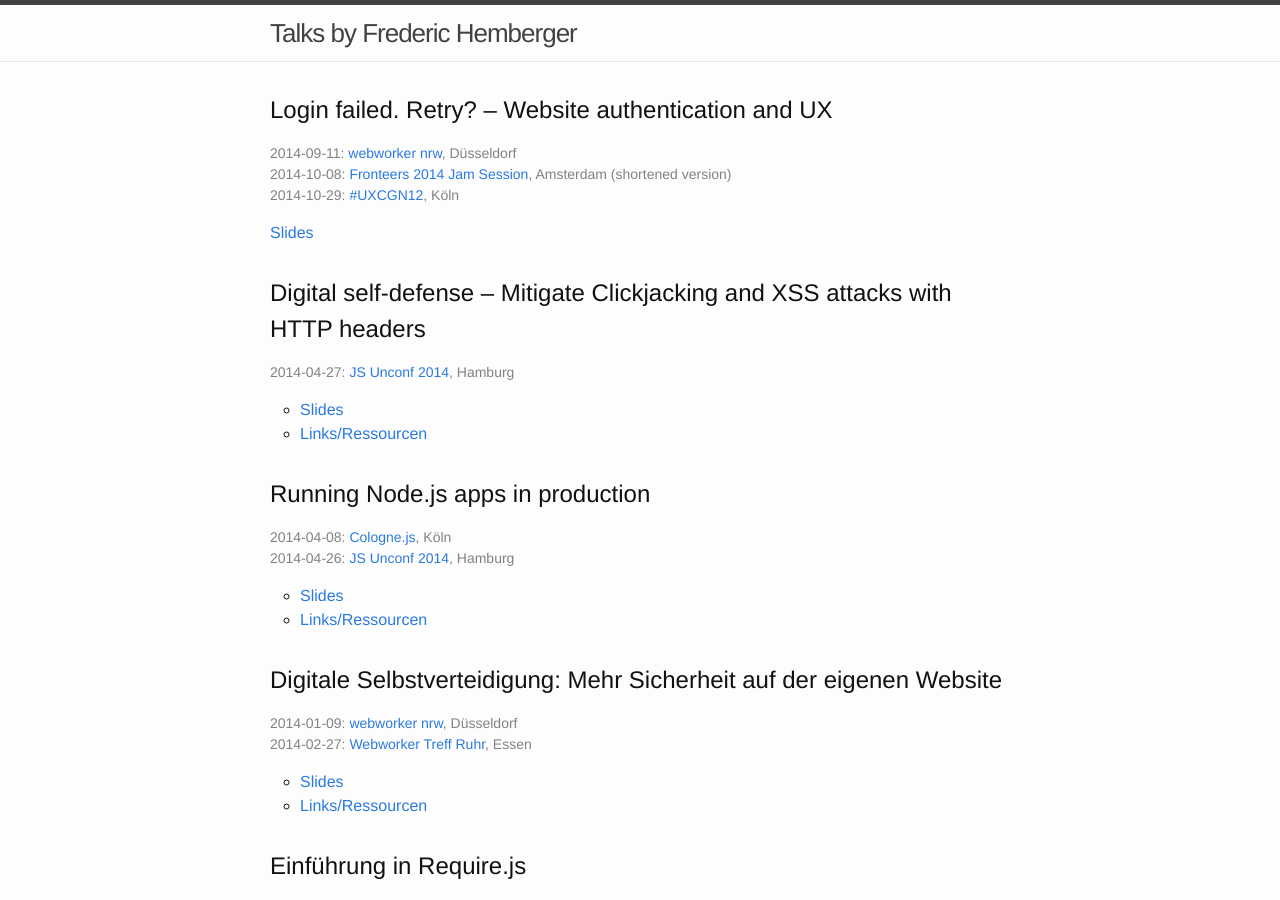
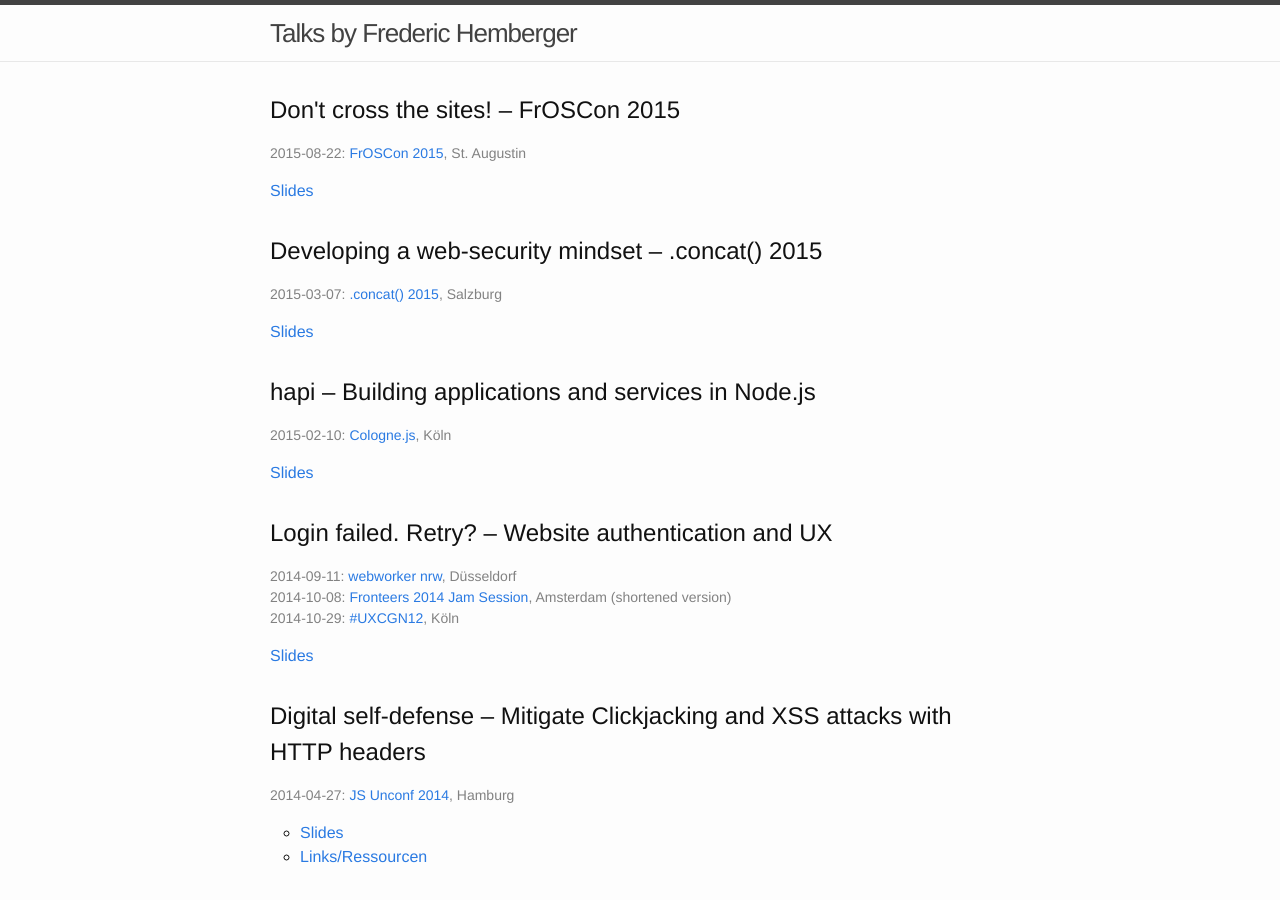
Before and after one commit to fhemberger/talks, a Jekyll site: the page built from index.html, in a window 1280 px wide and 900 px high. Built offline with Jekyll 4.4.1, drawn with Linux system fonts in a browser that asks for light colours.

Commit message:
Update index

```diff
--- a/index.html
+++ b/index.html
@@ -31,6 +31,36 @@ description: >
   <div class="home">
 
     <ul class="post-list">
+        <li>
+          <h2>Don't cross the sites! – FrOSCon 2015</h2>
+
+          <ul class="post-meta">
+            <li>2015-08-22: <a href="http://froscon.de">FrOSCon 2015</a>, St. Augustin</li>
+          </ul>
+
+          <p><a href="froscon-xss/index.html">Slides</a></p>
+        </li>
+
+        <li>
+          <h2>Developing a web-security mindset – .concat() 2015</h2>
+
+          <ul class="post-meta">
+            <li>2015-03-07: <a href="http://conc.at">.concat() 2015</a>, Salzburg</li>
+          </ul>
+
+          <p><a href="concat-websecurity/index.html">Slides</a></p>
+        </li>
+
+        <li>
+          <h2>hapi – Building applications and services in Node.js</h2>
+
+          <ul class="post-meta">
+            <li>2015-02-10: <a href="http://colognejs.de">Cologne.js</a>, Köln</li>
+          </ul>
+
+          <p><a href="hapi/index.html">Slides</a></p>
+        </li>
+
         <li>
           <h2>Login failed. Retry? – Website authentication and UX</h2>
 
```
